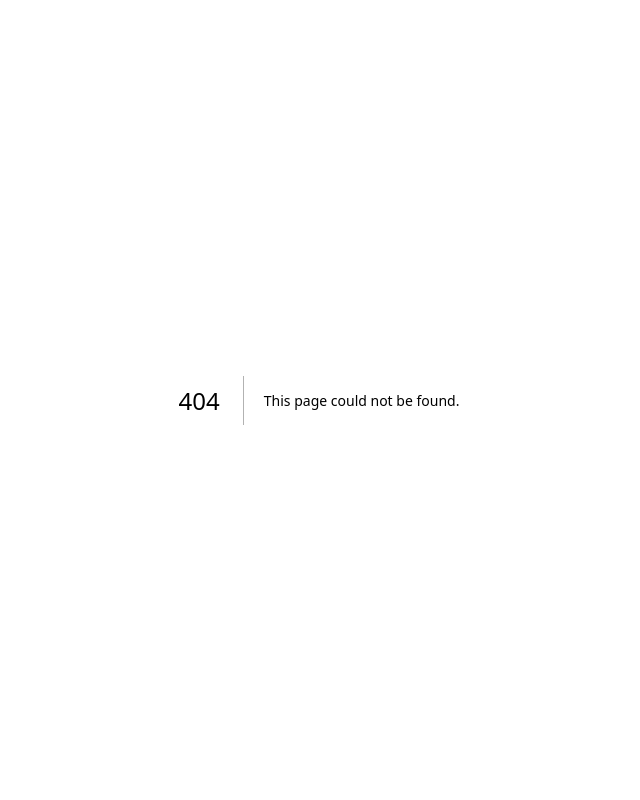
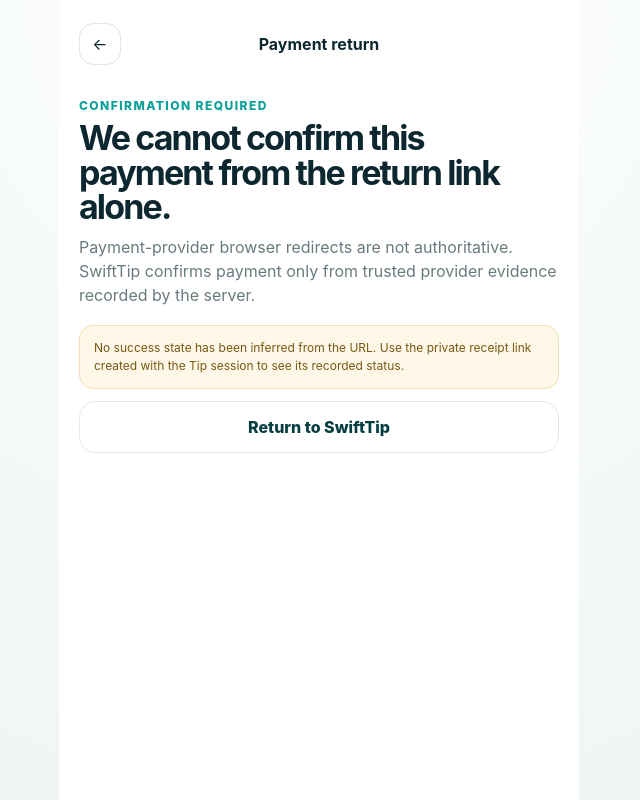
Before and after one commit to langaludidi/swifttip, a Next.js app: page /payment/result in a window 1280 px wide. Before the commit this address had no page. Shown: the whole page, without its empty margins (321-961 px from the left). Built offline with nearby package versions, Linux system fonts and the light colour scheme.

Commit message:
customer: add non-authoritative payment return route

```diff
--- /dev/null
+++ b/src/app/payment/result/page.tsx
@@ -0,0 +1,10 @@
+import Link from "next/link";
+import { redirect } from "next/navigation";
+
+export default async function PaymentResultPage({searchParams}:{searchParams:Promise<{receipt?:string;status?:string;reference?:string}>}){
+  const params=await searchParams;
+  const receipt=String(params.receipt??"").trim();
+  if(/^[0-9a-fA-F-]{36}$/.test(receipt))redirect(`/receipt/${encodeURIComponent(receipt)}`);
+
+  return <main className="flow-shell"><div className="flow-page"><header className="simple-header"><Link className="back-link" href="/">←</Link><strong>Payment return</strong><span style={{width:42}}/></header><section className="tip-flow"><span className="eyebrow">Confirmation required</span><h1>We cannot confirm this payment from the return link alone.</h1><p className="lead">Payment-provider browser redirects are not authoritative. SwiftTip confirms payment only from trusted provider evidence recorded by the server.</p><p className="prototype-warning">No success state has been inferred from the URL. Use the private receipt link created with the Tip session to see its recorded status.</p><Link className="button button-secondary" href="/">Return to SwiftTip</Link></section></div></main>;
+}
```
